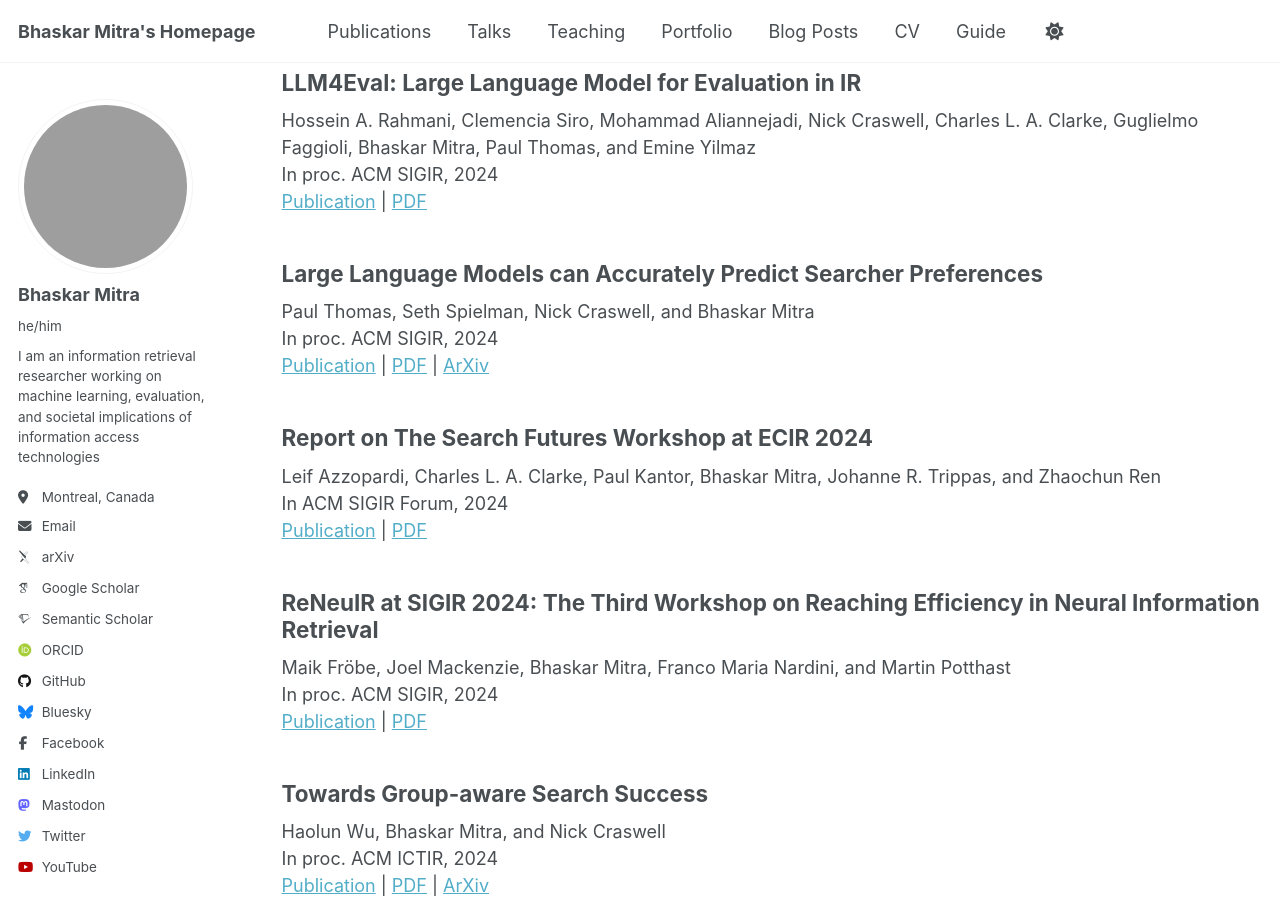
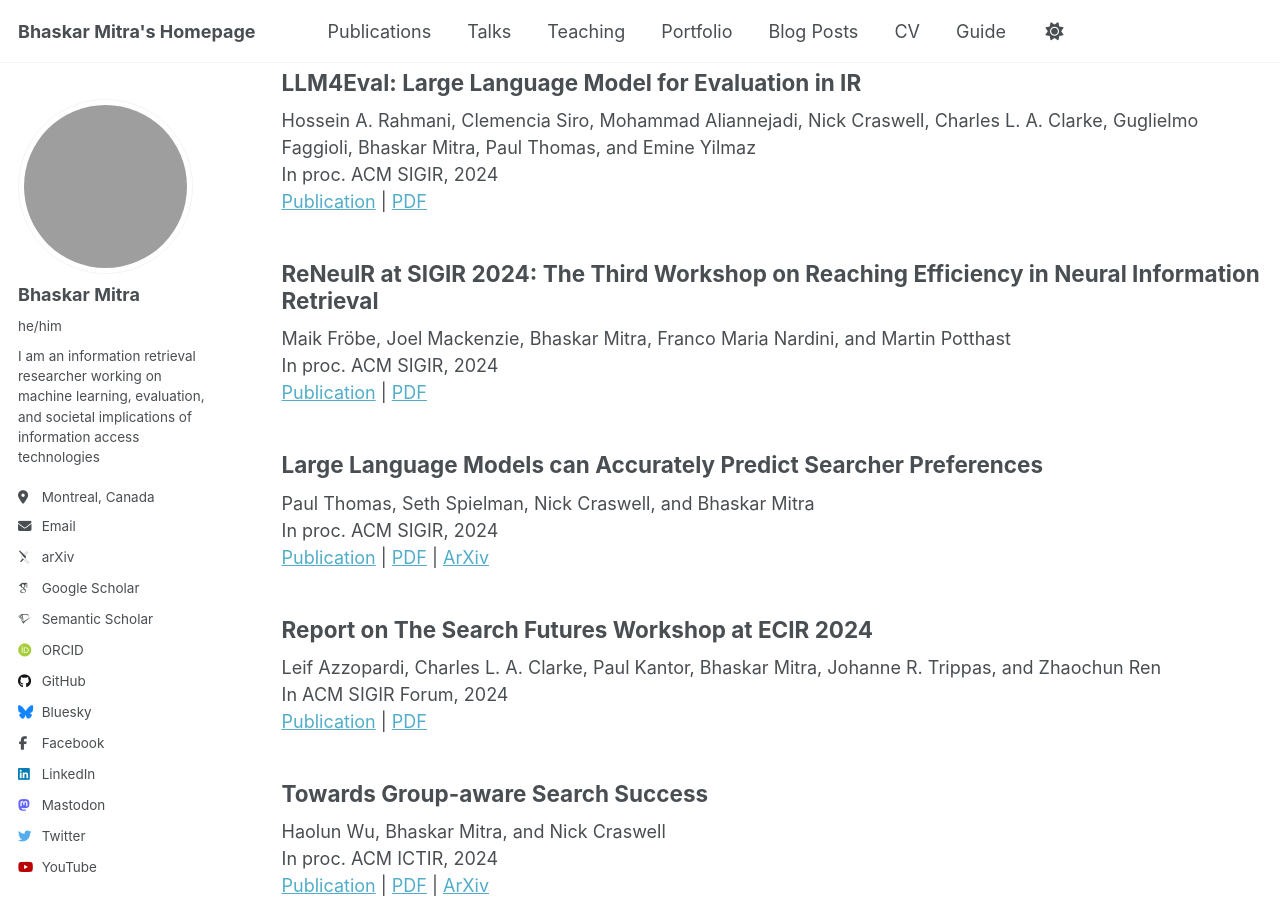
Before and after one commit to bhaskar-mitra/bhaskar-mitra.github.io, a Jekyll site: the page built from _pages/publications.html, in a window 1280 px wide and 900 px high, scrolled down 3393 px. Built offline with Jekyll 4.4.1, drawn with Linux system fonts in a browser that asks for light colours; some web fonts are replaced; some of the changed lines change nothing that is shown; grey boxes are pictures that could not be loaded.

Commit message:
Update publications.html

```diff
--- a/_pages/publications.html
+++ b/_pages/publications.html
@@ -129,6 +129,12 @@ author_profile: true
     <a href="https://dl.acm.org/doi/10.1145/3626772.3657992">Publication</a> | <a href="../files/3626772.3657992.pdf">PDF</a>
   </article>
   <article class="archive__item" itemscope itemtype="http://schema.org/CreativeWork">
+    <h2>ReNeuIR at SIGIR 2024: The Third Workshop on Reaching Efficiency in Neural Information Retrieval</h2>
+    Maik Fröbe, Joel Mackenzie, Bhaskar Mitra, Franco Maria Nardini, and Martin Potthast<br/>
+    In proc. ACM SIGIR, 2024<br/>
+    <a href="https://dl.acm.org/doi/10.1145/3626772.3657994">Publication</a> | <a href="../files/3626772.3657994.pdf">PDF</a>
+  </article>
+  <article class="archive__item" itemscope itemtype="http://schema.org/CreativeWork">
     <h2>Large Language Models can Accurately Predict Searcher Preferences</h2>
     Paul Thomas, Seth Spielman, Nick Craswell, and Bhaskar Mitra<br/>
     In proc. ACM SIGIR, 2024<br/>
@@ -139,12 +145,6 @@ author_profile: true
     Leif Azzopardi, Charles L. A. Clarke, Paul Kantor, Bhaskar Mitra, Johanne R. Trippas, and Zhaochun Ren<br/>
     In ACM SIGIR Forum, 2024<br/>
     <a href="https://dl.acm.org/doi/10.1145/3687273.3687288">Publication</a> | <a href="../files/3687273.3687288.pdf">PDF</a>
-  </article>
-  <article class="archive__item" itemscope itemtype="http://schema.org/CreativeWork">
-    <h2>ReNeuIR at SIGIR 2024: The Third Workshop on Reaching Efficiency in Neural Information Retrieval</h2>
-    Maik Fröbe, Joel Mackenzie, Bhaskar Mitra, Franco Maria Nardini, and Martin Potthast<br/>
-    In proc. ACM SIGIR, 2024<br/>
-    <a href="https://dl.acm.org/doi/10.1145/3626772.3657994">Publication</a> | <a href="../files/3626772.3657994.pdf">PDF</a>
   </article>
   <article class="archive__item" itemscope itemtype="http://schema.org/CreativeWork">
     <h2>Towards Group-aware Search Success</h2>
```
